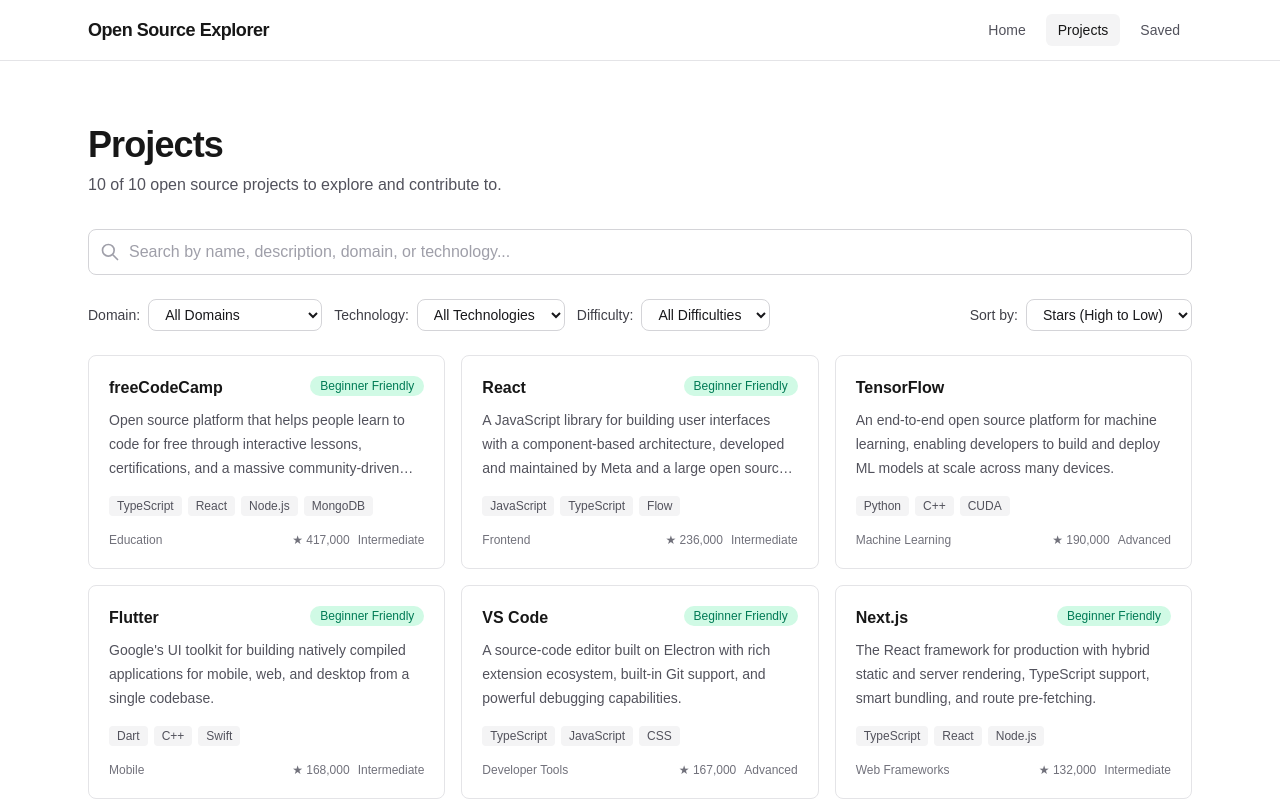
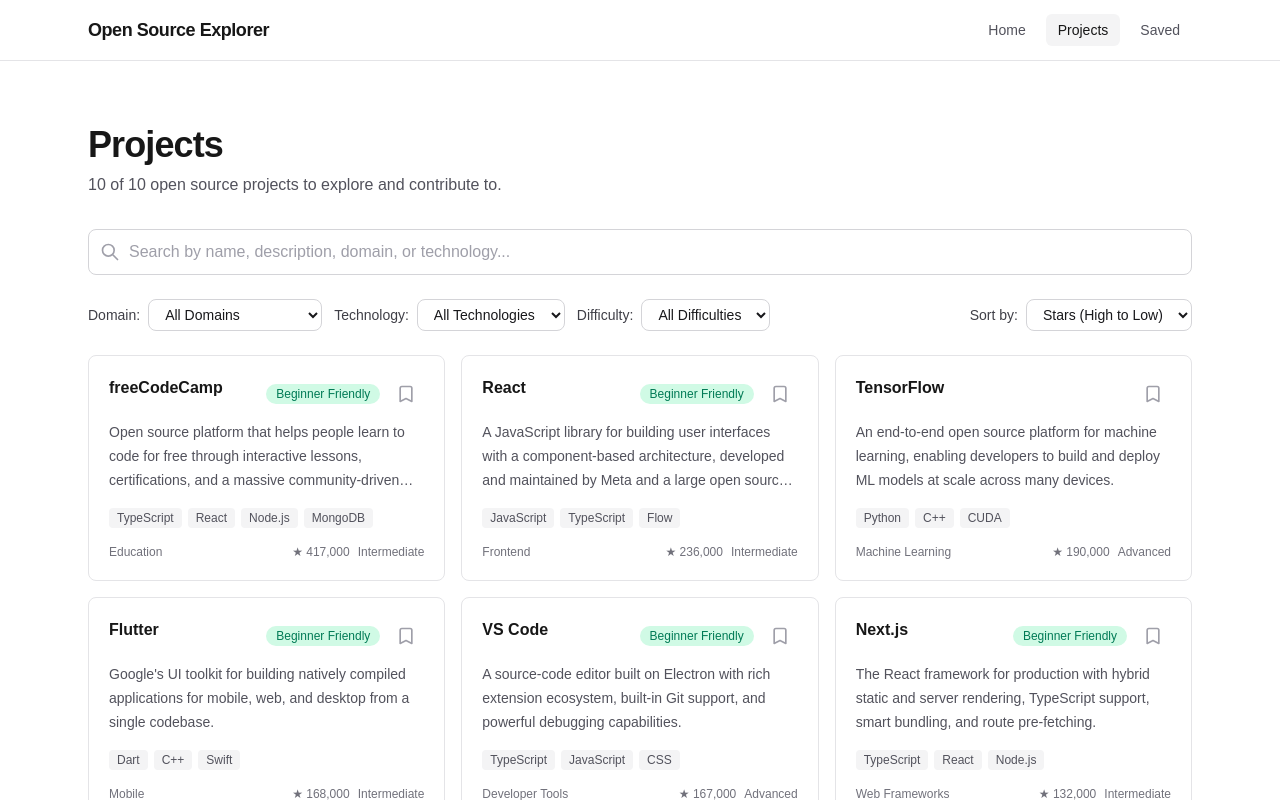
Before and after one commit to Khushi-agarwal1401/Open-Source-Project-Explorer, a Next.js app: page /projects in a window 1280 px wide. Shown: the top 800 px of the page. Built offline with nearby package versions, Linux system fonts and the light colour scheme.

Commit message:
feat: implement BookmarkButton and integrate into ProjectCard and ProjectDetails

```diff
--- a/src/app/projects/[id]/page.tsx
+++ b/src/app/projects/[id]/page.tsx
@@ -1,6 +1,7 @@
 import { notFound } from "next/navigation";
 import { projects } from "@/data/projects";
 import Link from "next/link";
+import ProjectDetailHeader from "@/components/ProjectDetailHeader";
 
 interface PageProps {
   params: Promise<{ id: string }>;
@@ -56,65 +57,7 @@
         Back to Projects
       </Link>
 
-      <header className="mb-8">
-        <div className="flex flex-wrap gap-2 mb-4">
-          {project.technologies.map((tech) => (
-            <span
-              key={tech}
-              className="rounded bg-zinc-100 px-2.5 py-0.5 text-xs font-medium text-zinc-600 dark:bg-zinc-800 dark:text-zinc-400"
-            >
-              {tech}
-            </span>
-          ))}
-        </div>
-        <h1 className="text-3xl font-semibold tracking-tight text-foreground sm:text-4xl">
-          {project.name}
-        </h1>
-        <div className="mt-4 flex flex-wrap items-center gap-4 text-sm text-zinc-500 dark:text-zinc-400">
-          <span className="flex items-center gap-1.5">
-            <svg
-              className="h-4 w-4"
-              fill="none"
-              viewBox="0 0 24 24"
-              stroke="currentColor"
-            >
-              <path
-                strokeLinecap="round"
-                strokeLinejoin="round"
-                strokeWidth={2}
-                d="M11 4a2 2 0 114 0v1a1 1 0 001 1h3a1 1 0 011 1v3a1 1 0 01-1 1h-1a2 2 0 110 4h1a1 1 0 011 1v3a1 1 0 01-1 1h-3a1 1 0 01-1-1v-1a2 2 0 110-4h-1a1 1 0 01-1-1V8a1 1 0 011-1h3a1 1 0 001-1V4z"
-              />
-            </svg>
-            {project.domain}
-          </span>
-          <span className="flex items-center gap-1.5">
-            <svg
-              className="h-4 w-4 fill-current text-amber-500"
-              viewBox="0 0 24 24"
-            >
-              <path d="M12 2l3.09 6.26L22 9.27l-5 4.87 1.18 6.88L12 17.77l-6.18 3.25L7 14.14 2 9.27l6.91-1.01L12 2z" />
-            </svg>
-            {project.stars.toLocaleString()} stars
-          </span>
-          <span className={`flex items-center gap-1.5 px-2 py-0.5 rounded-full text-xs font-medium ${
-            project.difficulty === "Beginner"
-              ? "bg-emerald-100 text-emerald-700 dark:bg-emerald-900 dark:text-emerald-300"
-              : project.difficulty === "Intermediate"
-              ? "bg-amber-100 text-amber-700 dark:bg-amber-900 dark:text-amber-300"
-              : "bg-rose-100 text-rose-700 dark:bg-rose-900 dark:text-rose-300"
-          }`}>
-            {project.difficulty}
-          </span>
-          {project.beginnerFriendly && (
-            <span className="flex items-center gap-1.5 rounded-full bg-emerald-100 px-2.5 py-0.5 text-xs font-medium text-emerald-700 dark:bg-emerald-900 dark:text-emerald-300">
-              <svg className="h-3.5 w-3.5" fill="none" viewBox="0 0 24 24" stroke="currentColor">
-                <path strokeLinecap="round" strokeLinejoin="round" strokeWidth={2} d="M9 12l2 2 4-4m6 2a9 9 0 11-18 0 9 9 0 0118 0z" />
-              </svg>
-              Beginner Friendly
-            </span>
-          )}
-        </div>
-      </header>
+      <ProjectDetailHeader project={project} />
 
       <div className="prose prose-zinc dark:prose-invert max-w-none">
         <p className="text-lg leading-7 text-zinc-600 dark:text-zinc-400">
--- /dev/null
+++ b/src/components/BookmarkButton.tsx
@@ -0,0 +1,75 @@
+"use client";
+
+import { useBookmarks } from "@/hooks/useBookmarks";
+
+interface BookmarkButtonProps {
+  projectId: string;
+  className?: string;
+  size?: "sm" | "md" | "lg";
+  onClick?: (e: React.MouseEvent<HTMLButtonElement>) => void;
+}
+
+export default function BookmarkButton({ projectId, className = "", size = "md", onClick }: BookmarkButtonProps) {
+  const { isBookmarked, toggleBookmark, isLoaded } = useBookmarks();
+  const bookmarked = isBookmarked(projectId);
+
+  const buttonSizes = {
+    sm: "p-1.5",
+    md: "p-2",
+    lg: "p-2.5",
+  };
+
+  const iconSizes = {
+    sm: "h-4 w-4",
+    md: "h-5 w-5",
+    lg: "h-6 w-6",
+  };
+
+  const handleClick = (e: React.MouseEvent<HTMLButtonElement>) => {
+    e.preventDefault();
+    e.stopPropagation();
+    onClick?.(e);
+    toggleBookmark(projectId);
+  };
+
+  if (!isLoaded) {
+    return (
+      <button
+        className={`${className} relative flex items-center justify-center rounded-lg transition-colors ${buttonSizes[size]} text-zinc-400`}
+        disabled
+        aria-label="Loading bookmark state"
+      >
+        <svg className={`${iconSizes[size]} animate-pulse`} fill="none" viewBox="0 0 24 24" stroke="currentColor">
+          <path strokeLinecap="round" strokeLinejoin="round" strokeWidth={2} d="M5 5a2 2 0 012-2h10a2 2 0 012 2v16l-7-3.5L5 21V5z" />
+        </svg>
+      </button>
+    );
+  }
+
+  return (
+    <button
+      onClick={handleClick}
+      className={`${className} relative flex items-center justify-center rounded-lg transition-colors ${buttonSizes[size]} ${
+        bookmarked
+          ? "text-amber-500 hover:text-amber-600"
+          : "text-zinc-400 hover:text-zinc-600 dark:hover:text-zinc-300"
+      }`}
+      aria-label={bookmarked ? "Remove bookmark" : "Add bookmark"}
+      aria-pressed={bookmarked}
+    >
+      <svg
+        className={iconSizes[size]}
+        fill={bookmarked ? "currentColor" : "none"}
+        viewBox="0 0 24 24"
+        stroke="currentColor"
+        strokeWidth={2}
+      >
+        <path
+          strokeLinecap="round"
+          strokeLinejoin="round"
+          d="M5 5a2 2 0 012-2h10a2 2 0 012 2v16l-7-3.5L5 21V5z"
+        />
+      </svg>
+    </button>
+  );
+}
--- a/src/components/ProjectCard.tsx
+++ b/src/components/ProjectCard.tsx
@@ -1,4 +1,7 @@
+"use client";
+
 import Link from "next/link";
+import BookmarkButton from "@/components/BookmarkButton";
 import type { Project } from "@/data/projects";
 
 export default function ProjectCard({ project }: { project: Project }) {
@@ -11,11 +14,17 @@
         <h3 className="font-semibold text-foreground group-hover:underline">
           {project.name}
         </h3>
-        {project.beginnerFriendly && (
-          <span className="shrink-0 rounded-full bg-emerald-100 px-2.5 py-0.5 text-xs font-medium text-emerald-700 dark:bg-emerald-900 dark:text-emerald-300">
-            Beginner Friendly
-          </span>
-        )}
+        <div className="flex items-center gap-2 shrink-0">
+          {project.beginnerFriendly && (
+            <span className="shrink-0 rounded-full bg-emerald-100 px-2.5 py-0.5 text-xs font-medium text-emerald-700 dark:bg-emerald-900 dark:text-emerald-300">
+              Beginner Friendly
+            </span>
+          )}
+          <BookmarkButton
+            projectId={project.id}
+            onClick={(e) => e.stopPropagation()}
+          />
+        </div>
       </div>
       <p className="mt-2 line-clamp-3 flex-1 text-sm leading-6 text-zinc-600 dark:text-zinc-400">
         {project.description}
--- /dev/null
+++ b/src/components/ProjectDetailHeader.tsx
@@ -0,0 +1,77 @@
+"use client";
+
+import BookmarkButton from "@/components/BookmarkButton";
+import type { Project } from "@/data/projects";
+
+interface ProjectDetailHeaderProps {
+  project: Project;
+}
+
+export default function ProjectDetailHeader({ project }: ProjectDetailHeaderProps) {
+  return (
+    <header className="mb-8">
+      <div className="flex flex-wrap gap-2 mb-4">
+        {project.technologies.map((tech) => (
+          <span
+            key={tech}
+            className="rounded bg-zinc-100 px-2.5 py-0.5 text-xs font-medium text-zinc-600 dark:bg-zinc-800 dark:text-zinc-400"
+          >
+            {tech}
+          </span>
+        ))}
+      </div>
+      <div className="flex items-start justify-between gap-4">
+        <div className="flex-1 min-w-0">
+          <h1 className="text-3xl font-semibold tracking-tight text-foreground sm:text-4xl">
+            {project.name}
+          </h1>
+          <div className="mt-4 flex flex-wrap items-center gap-4 text-sm text-zinc-500 dark:text-zinc-400">
+            <span className="flex items-center gap-1.5">
+              <svg
+                className="h-4 w-4"
+                fill="none"
+                viewBox="0 0 24 24"
+                stroke="currentColor"
+              >
+                <path
+                  strokeLinecap="round"
+                  strokeLinejoin="round"
+                  strokeWidth={2}
+                  d="M11 4a2 2 0 114 0v1a1 1 0 001 1h3a1 1 0 011 1v3a1 1 0 01-1 1h-1a2 2 0 110 4h1a1 1 0 011 1v3a1 1 0 01-1 1h-3a1 1 0 01-1-1v-1a2 2 0 110-4h-1a1 1 0 01-1-1V8a1 1 0 011-1h3a1 1 0 001-1V4z"
+                />
+              </svg>
+              {project.domain}
+            </span>
+            <span className="flex items-center gap-1.5">
+              <svg
+                className="h-4 w-4 fill-current text-amber-500"
+                viewBox="0 0 24 24"
+              >
+                <path d="M12 2l3.09 6.26L22 9.27l-5 4.87 1.18 6.88L12 17.77l-6.18 3.25L7 14.14 2 9.27l6.91-1.01L12 2z" />
+              </svg>
+              {project.stars.toLocaleString()} stars
+            </span>
+            <span className={`flex items-center gap-1.5 px-2 py-0.5 rounded-full text-xs font-medium ${
+              project.difficulty === "Beginner"
+                ? "bg-emerald-100 text-emerald-700 dark:bg-emerald-900 dark:text-emerald-300"
+                : project.difficulty === "Intermediate"
+                ? "bg-amber-100 text-amber-700 dark:bg-amber-900 dark:text-amber-300"
+                : "bg-rose-100 text-rose-700 dark:bg-rose-900 dark:text-rose-300"
+            }`}>
+              {project.difficulty}
+            </span>
+            {project.beginnerFriendly && (
+              <span className="flex items-center gap-1.5 rounded-full bg-emerald-100 px-2.5 py-0.5 text-xs font-medium text-emerald-700 dark:bg-emerald-900 dark:text-emerald-300">
+                <svg className="h-3.5 w-3.5" fill="none" viewBox="0 0 24 24" stroke="currentColor">
+                  <path strokeLinecap="round" strokeLinejoin="round" strokeWidth={2} d="M9 12l2 2 4-4m6 2a9 9 0 11-18 0 9 9 0 0118 0z" />
+                </svg>
+                Beginner Friendly
+              </span>
+            )}
+          </div>
+        </div>
+        <BookmarkButton projectId={project.id} size="lg" />
+      </div>
+    </header>
+  );
+}
```
